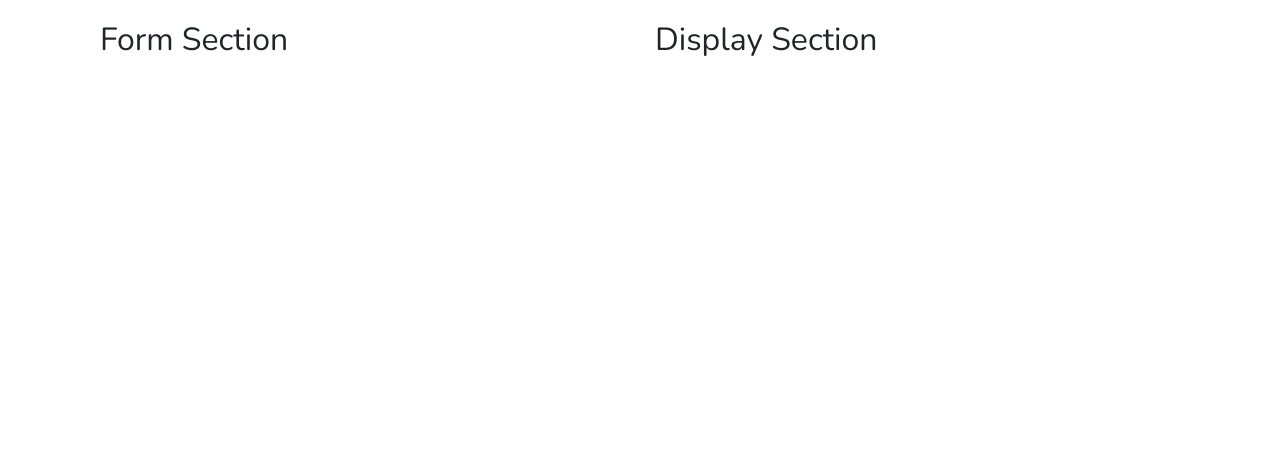
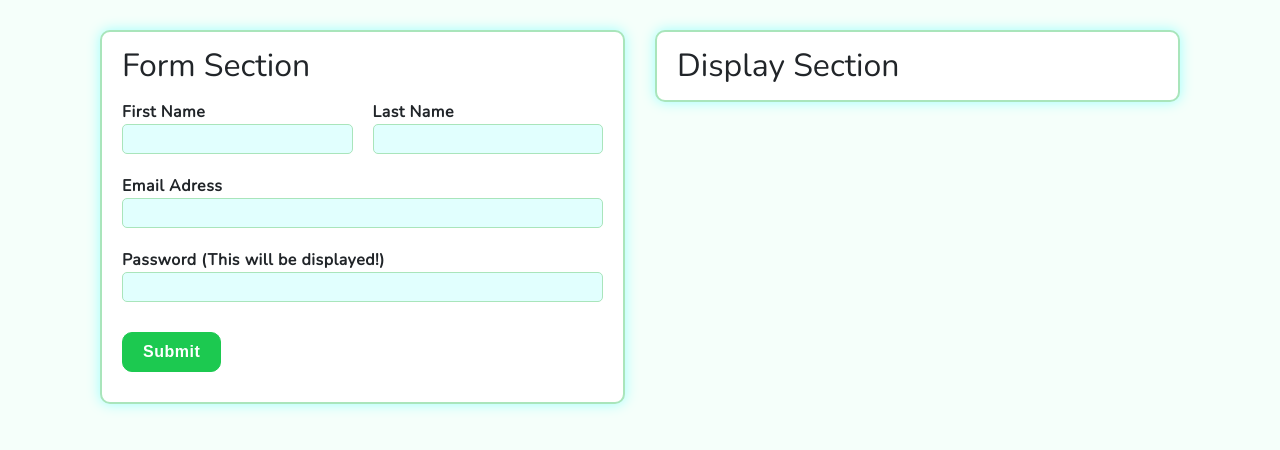
Before and after one commit to PhilipRurka/IoTplace-V2, a React (Create React App) app in the folder validation/: page / in a window 1280 px wide. Shown: the top 450 px of the page. Built offline with nearby package versions, Linux system fonts and the light colour scheme.

Commit message:
Completed the basic UI for the Form Section

```diff
--- a/validation/src/components/BubbleCard.jsx
+++ b/validation/src/components/BubbleCard.jsx
@@ -2,15 +2,33 @@ import React from 'react';
 import styled from '@emotion/styled/macro';
 
 const Wrapper = styled.div({
-  display: 'inline-block'
+  display: 'inline-block',
+  verticalAlign: 'top',
+  marginTop: '15px',
+  padding: '15px'
+});
+
+const Content = styled.div({
+  display: 'inline-block',
+  width: '100%',
+  border: '2px solid #A9E5BB',
+  borderRadius: '10px',
+  padding: '15px 20px',
+  backgroundColor: 'white',
+  boxShadow: '0 0 13px #9ffffc'
+});
+
+const H1 = styled.h1({
+  margin: '0'
 });
 
 const BubbleCard = (props) => {
   return (
     <Wrapper className='col-md-6'>
-      <div className="content">
+      <Content>
+        <H1>{props.label}</H1>
         {props.children}
-      </div>
+      </Content>
     </Wrapper>
   );
 };
--- a/validation/src/components/Display.jsx
+++ b/validation/src/components/Display.jsx
@@ -3,8 +3,8 @@ import BubbleCard from './BubbleCard';
 
 const Display = () => {
   return (
-    <BubbleCard className='col-6-md'>
-      <h1>Display Section</h1>
+    <BubbleCard className='col-6-md' label='Display Section'>
+
     </BubbleCard>
   );
 };
--- a/validation/src/components/Form.jsx
+++ b/validation/src/components/Form.jsx
@@ -1,12 +1,82 @@
 import React from 'react';
 import BubbleCard from './BubbleCard';
+import styled from '@emotion/styled/macro';
 
-const Form = () => {
-  return (
-    <BubbleCard>
-      <h1>Form Section</h1>
-    </BubbleCard>
-  );
+class Form extends React.Component {
+  /** Styled Styled Styled Styled Styled Styled Styled Styled */
+  FormWrapper = styled.form({
+    display: 'flex',
+    flexWrap: 'wrap',
+    justifyContent: 'space-between',
+    margin: '15px 0'
+  });
+
+  Label = styled.label({
+    display: 'block',
+    margin: '0',
+    fontWeight: '600',
+    letterSpacing: '0.5px'
+  });
+
+  Input = styled.input({
+    backgroundColor: '#e1fffe',
+    border: '1px solid #A9E5BB',
+    borderRadius: '5px',
+    padding: '5px',
+    width: '100%'
+  });
+
+  Field = styled.div(({ TopChild, Half }) => ({
+      display: 'inline-block',
+      verticalAlign: 'top',
+      marginTop: (TopChild) ? '0' : '20px',
+      flexBasis: (Half) ? 'calc(50% - 10px)' : '100%'
+    }));
+
+  Submit = styled.button({
+    marginTop: '30px',
+    border: '1px solid #1cc950',
+    backgroundColor: '#1cc950',
+    borderRadius: '10px',
+    padding: '10px 20px',
+    color: 'white',
+    letterSpacing: '0.5px',
+    fontWeight: '600'
+  });
+  /** End End End End End End End End End */
+
+  handleSubmit = (event) => {
+    event.preventDefault();
+    alert('Form Has Been Submited!');
+  }
+
+  render() {
+    const { FormWrapper, Label, Input, Field, Submit } = this;
+
+    return (
+      <BubbleCard label='Form Section'>
+        <FormWrapper onSubmit={this.handleSubmit}>
+          <Field TopChild Half>
+            <Label>First Name</Label>
+            <Input type='text' />
+          </Field>
+          <Field TopChild Half>
+            <Label>Last Name</Label>
+            <Input type='text' />
+          </Field>
+          <Field>
+            <Label>Email Adress</Label>
+            <Input type='email' />
+          </Field>
+          <Field>
+            <Label>Password (This will be displayed!)</Label>
+            <Input type='password' />
+          </Field>
+          <Submit type='submit'>Submit</Submit>
+        </FormWrapper>
+      </BubbleCard>
+    );
+  };
 };
 
 export default Form;
--- a/validation/src/index.js
+++ b/validation/src/index.js
@@ -1,6 +1,7 @@
 import React from 'react';
 import ReactDOM from 'react-dom';
 import './styles/normalizer.scss';
+import './styles/main.scss';
 import App from './components/App.jsx';
 import * as serviceWorker from './serviceWorker';
 
--- /dev/null
+++ b/validation/src/styles/main.scss
@@ -0,0 +1,5 @@
+body {
+  height: 100%;
+  min-height: 100vh;
+  background-color: mintcream;
+}
```
